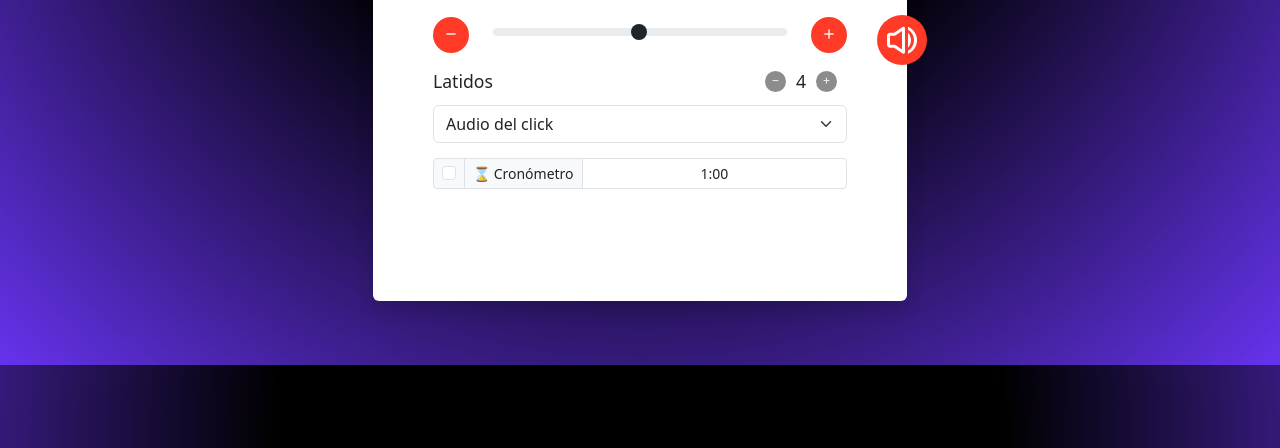
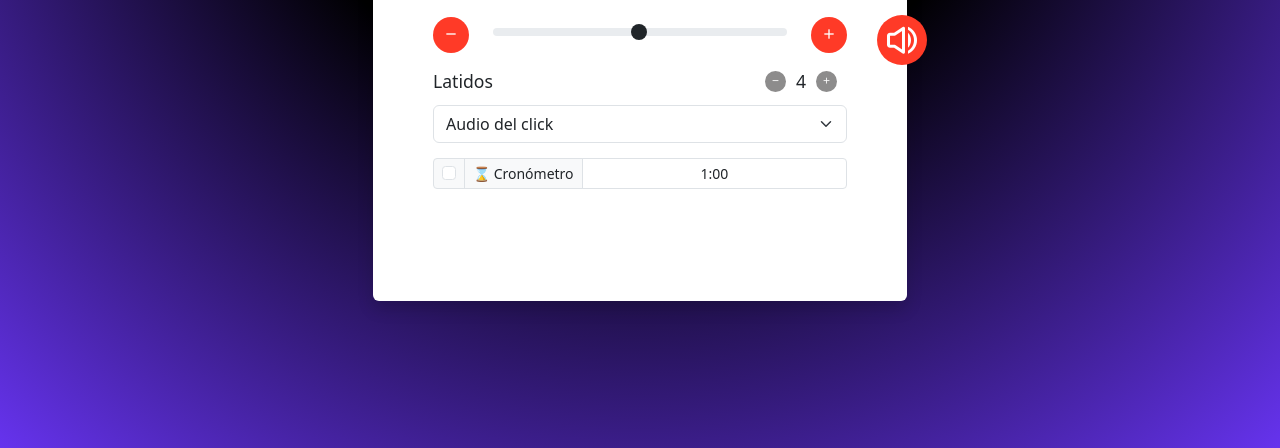
Before and after one commit to hectorgarciatw/metronomo, a plain HTML site: page index.html in a window 1280 px wide. Shown: the part 352-800 px from the top of the page. Drawn offline with nearby package versions, Linux system fonts and the light colour scheme.

Commit message:
Modificando fondo

```diff
--- a/style.css
+++ b/style.css
@@ -1,5 +1,13 @@
 body {
+    margin: 0;
+    padding: 0;
+    /* Establecer el gradiente */
     background: radial-gradient(circle at 50% 10%, #000 40%, #63e 100%);
+    top: 0;
+    right: 0;
+    bottom: 0;
+    left: 0;
+    min-height: 100vh;
 }
 
 .blockquote-custom {
@@ -331,10 +339,6 @@ input[type="range"]::-webkit-slider-thumb {
     color: #fff; /* Cambia el color del texto a blanco */
 }
 
-.dark-mode .navbar {
-    background-color: #000000 !important; /* Cambia el color de fondo de la barra de navegación */
-}
-
 .dark-mode .blockquote-custom {
     background-color: #444; /* Cambia el color de fondo de los bloques de citas */
 }
```
